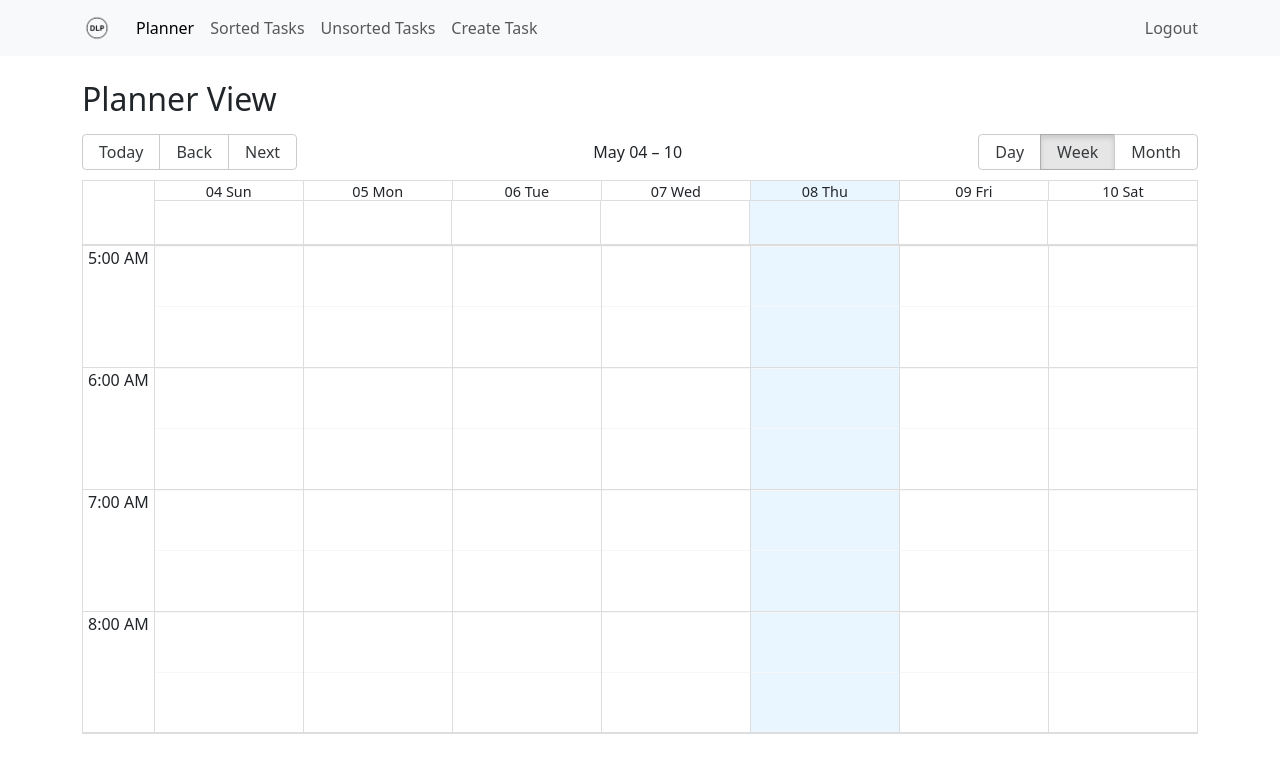
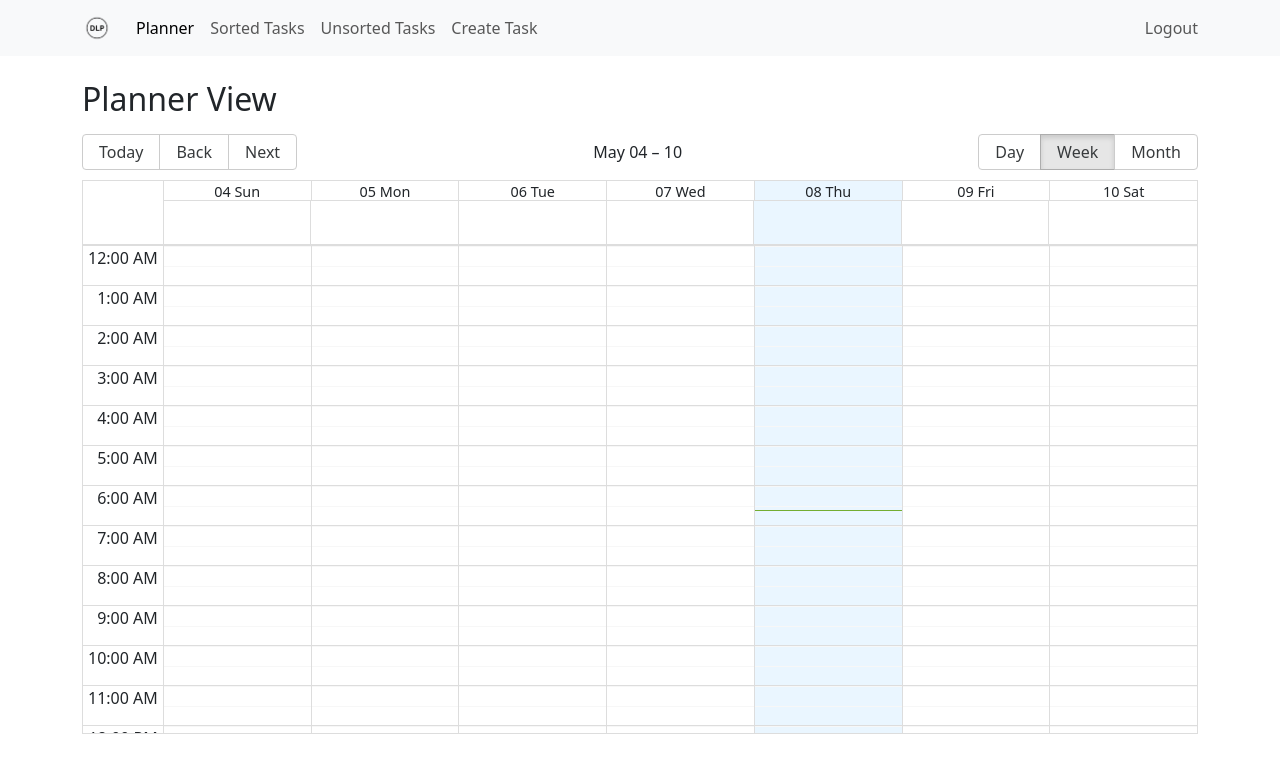
Before and after one commit to tokentrojan/Dynamic-Life-Planning, a React (Vite) app in the folder client/: page /planner in a window 1280 px wide. Shown: the top 772 px of the page. Built offline with nearby package versions, Linux system fonts and the light colour scheme; no server answers; the database is empty; sample sign-in values are in the browser's storage.

Commit message:
removed it as it bugged out and only showed 5am to 8am

```diff
--- a/client/src/pages/Planner.tsx
+++ b/client/src/pages/Planner.tsx
@@ -65,8 +65,6 @@ const Planner = () => {
         view={view}       // control view state
         onView={setView}  //update when changed
         style={{ height: 600 }}
-        min={new Date(1970, 1, 1, 5, 0, 0)}   // Start at 5 AM
-        max={new Date(1970, 1, 2, 1, 0, 0)}   // End at 1 AM (next day)
         onSelectEvent={handleEventClick}
       />
       {selectedTask && ( // Show modal
```
